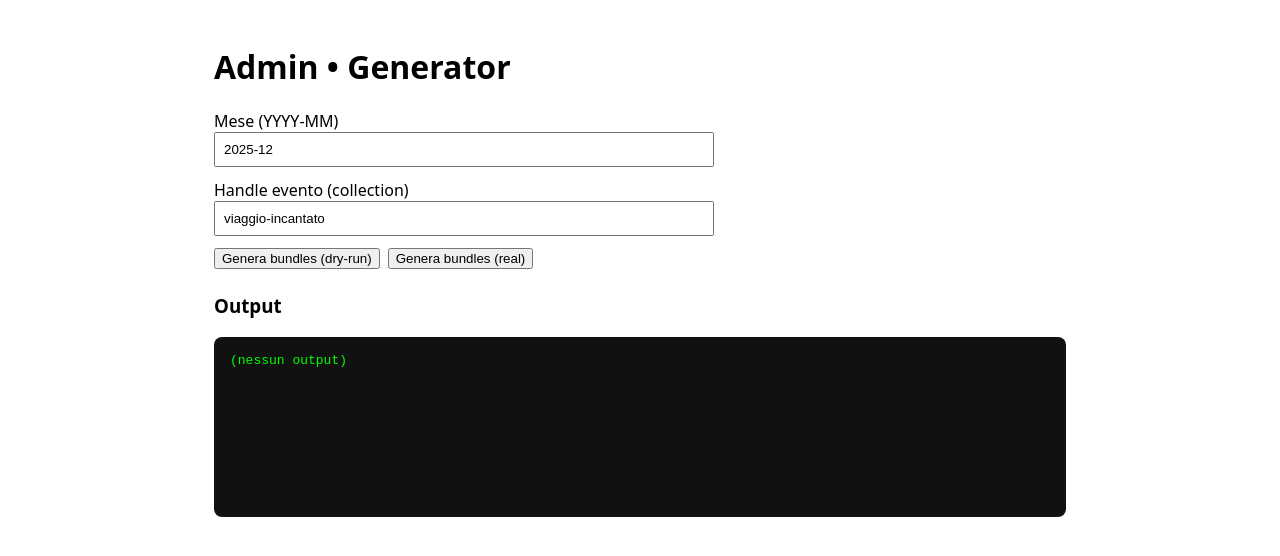
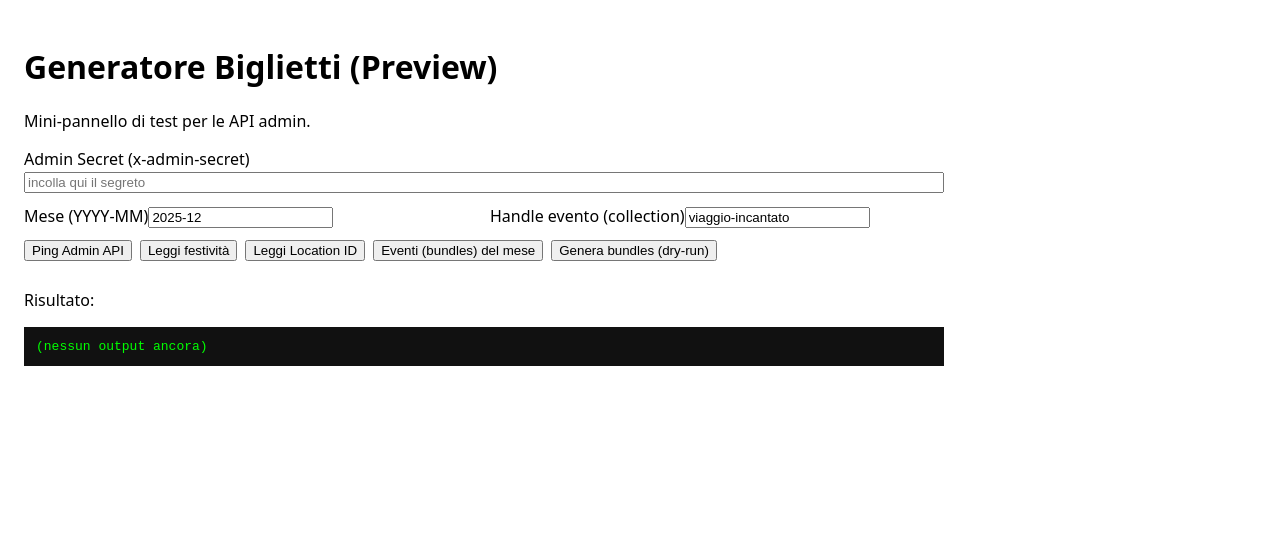
Before and after one commit to edysma/xmas-events-app, a Next.js app: page /admin/generator in a window 1280 px wide. Shown: the top 556 px of the page. Built offline with nearby package versions, Linux system fonts and the light colour scheme; no server answers.

Commit message:
Update page.tsx

```diff
--- a/app/admin/generator/page.tsx
+++ b/app/admin/generator/page.tsx
@@ -3,88 +3,92 @@
 
 import { useState } from "react";
 
-export default function AdminGenerator() {
-  const [log, setLog] = useState<string>("(nessun output)");
+export default function Page() {
+  const [secret, setSecret] = useState("");
   const [month, setMonth] = useState("2025-12");
-  const [collection, setCollection] = useState("viaggio-incantato");
+  const [handle, setHandle] = useState("viaggio-incantato");
+  const [out, setOut] = useState<string>("(nessun output ancora)");
 
-  const ADMIN_BASE = ""; // stesso dominio della pagina
-  const ADMIN_SECRET = process.env.NEXT_PUBLIC_ADMIN_SECRET || "";
-
-  async function callGenerate(dryRun: boolean) {
-    setLog("Esecuzione in corso…");
+  async function call(path: string, init: RequestInit = {}) {
+    setOut("…carico…");
     try {
-      const res = await fetch(`${ADMIN_BASE}/api/admin/generate-bundles`, {
-        method: "POST",
+      const res = await fetch(path, {
+        ...init,
         headers: {
           "Content-Type": "application/json",
-          "x-admin-secret": ADMIN_SECRET,
+          ...(init.headers || {}),
+          ...(secret ? { "x-admin-secret": secret } : {}),
         },
-        body: JSON.stringify({
-          month,
-          collection,
-          source: "manual",
-          dryRun,
-        }),
       });
-
       const text = await res.text();
-      // prova a fare parse, altrimenti mostra raw
-      try {
-        const json = JSON.parse(text);
-        setLog(JSON.stringify(json, null, 2));
-      } catch {
-        setLog(text || `(HTTP ${res.status})`);
-      }
-    } catch (err: any) {
-      setLog(`Errore: ${err?.message || String(err)}`);
+      setOut(text || "(vuoto)");
+    } catch (e: any) {
+      setOut(`ERRORE: ${String(e?.message || e)}`);
     }
   }
 
   return (
-    <main style={{ padding: 24, maxWidth: 900, margin: "0 auto" }}>
-      <h1>Admin • Generator</h1>
+    <main style={{ padding: 24, fontFamily: "system-ui" }}>
+      <h1>Generatore Biglietti (Preview)</h1>
+      <p>Mini‑pannello di test per le API admin.</p>
 
-      <div style={{ display: "grid", gap: 12, maxWidth: 500 }}>
+      <div style={{ display: "grid", gap: 12, maxWidth: 920 }}>
         <label>
-          Mese (YYYY-MM)
+          Admin Secret (x-admin-secret)
           <input
-            value={month}
-            onChange={(e) => setMonth(e.target.value)}
-            placeholder="2025-12"
-            style={{ width: "100%", padding: 8 }}
+            style={{ width: "100%" }}
+            value={secret}
+            onChange={(e) => setSecret(e.target.value)}
+            placeholder="incolla qui il segreto"
           />
         </label>
 
-        <label>
-          Handle evento (collection)
-          <input
-            value={collection}
-            onChange={(e) => setCollection(e.target.value)}
-            placeholder="viaggio-incantato"
-            style={{ width: "100%", padding: 8 }}
-          />
-        </label>
+        <div style={{ display: "grid", gridTemplateColumns: "1fr 1fr", gap: 12 }}>
+          <label>
+            Mese (YYYY-MM)
+            <input value={month} onChange={(e) => setMonth(e.target.value)} />
+          </label>
+          <label>
+            Handle evento (collection)
+            <input value={handle} onChange={(e) => setHandle(e.target.value)} />
+          </label>
+        </div>
 
-        <div style={{ display: "flex", gap: 8 }}>
-          <button onClick={() => callGenerate(true)}>Genera bundles (dry‑run)</button>
-          <button onClick={() => callGenerate(false)}>Genera bundles (real)</button>
+        <div style={{ display: "flex", gap: 8, flexWrap: "wrap" }}>
+          <button onClick={() => call("/api/admin-ping")}>Ping Admin API</button>
+          <button onClick={() => call("/api/admin/holidays")}>Leggi festività</button>
+          <button onClick={() => call("/api/admin/loc")}>Leggi Location ID</button>
+          <button
+            onClick={() =>
+              call(`/api/admin/events-feed-bundles?month=${encodeURIComponent(month)}&collection=${encodeURIComponent(handle)}`)
+            }
+          >
+            Eventi (bundles) del mese
+          </button>
+          <button
+            onClick={() =>
+              call("/api/admin/generate-bundles", {
+                method: "POST",
+                body: JSON.stringify({
+                  month,
+                  collection: handle,
+                  source: "manual",
+                  dryRun: true, // prima prova “a secco”
+                }),
+              })
+            }
+          >
+            Genera bundles (dry‑run)
+          </button>
+        </div>
+
+        <div>
+          <p>Risultato:</p>
+          <pre style={{ background: "#111", color: "#0f0", padding: 12, whiteSpace: "pre-wrap" }}>
+            {out}
+          </pre>
         </div>
       </div>
-
-      <h3 style={{ marginTop: 24 }}>Output</h3>
-      <pre
-        style={{
-          background: "#111",
-          color: "#0f0",
-          padding: 16,
-          borderRadius: 8,
-          minHeight: 180,
-          overflow: "auto",
-        }}
-      >
-{log}
-      </pre>
     </main>
   );
 }
```
